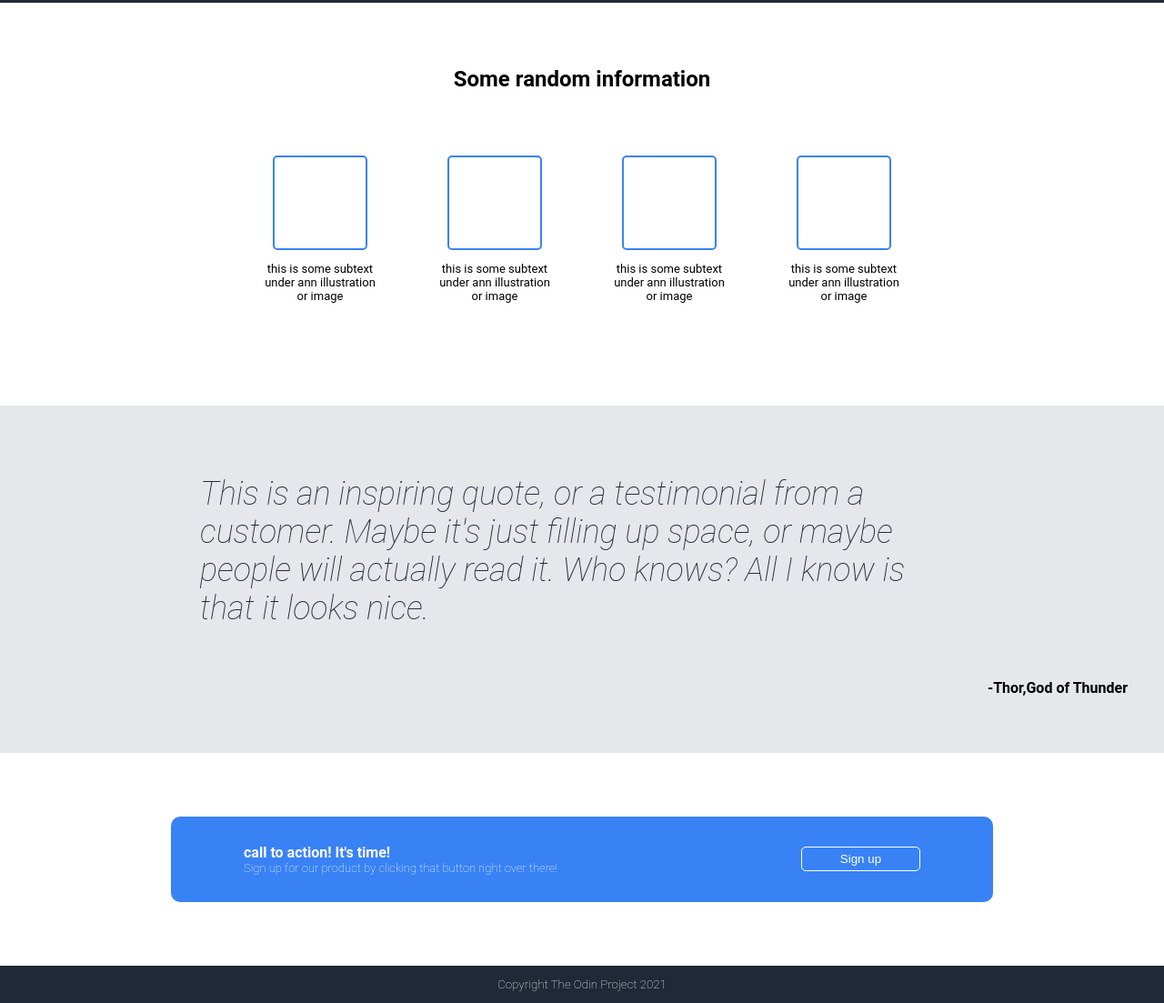
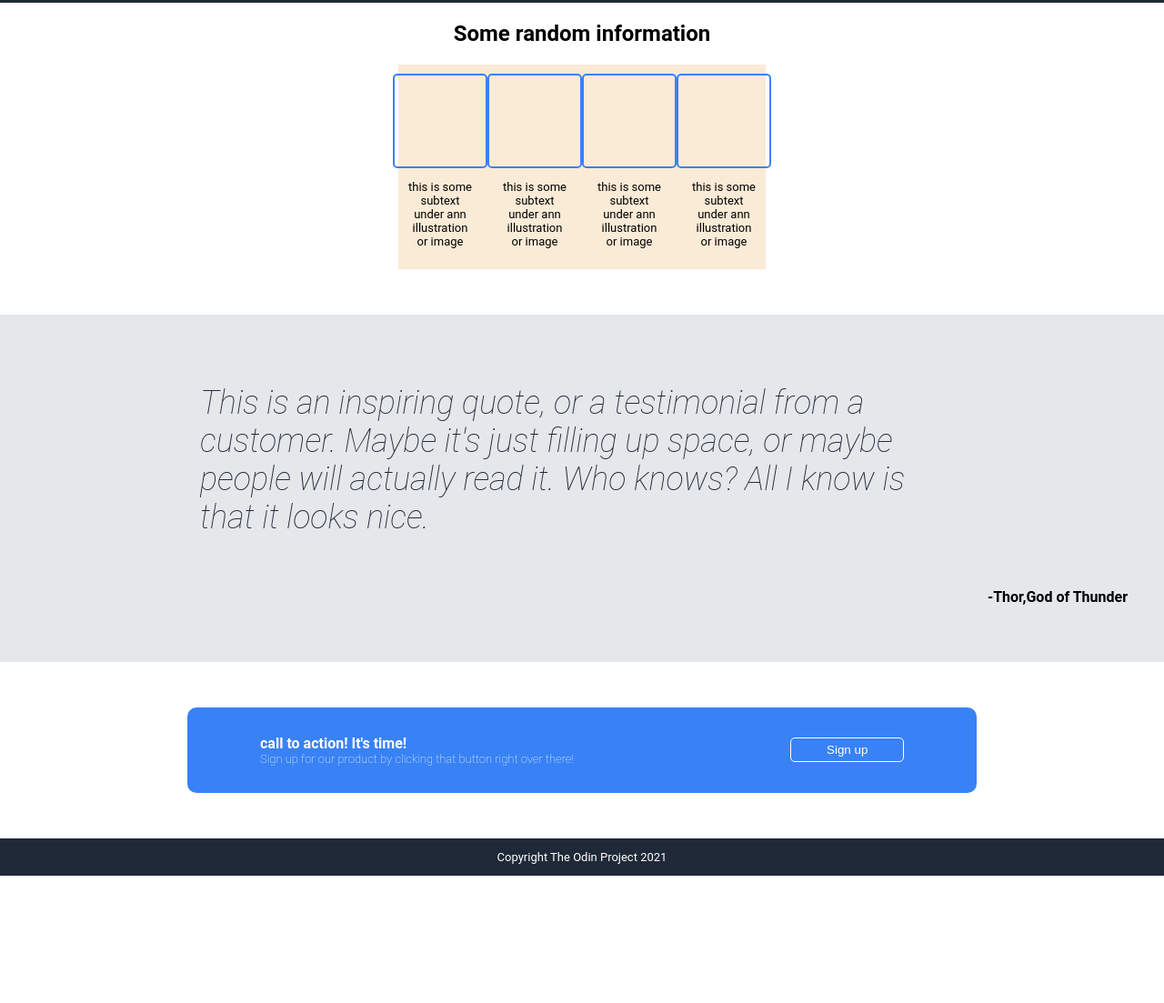
Before and after one commit to Henokmekonnen1234/landing-page, a plain HTML site: page index.html in a window 1280 px wide. Shown: the part 298-1401 px from the top of the page at 91% size. After the commit the page ends 1261 px from the top, so only its background shows below. Drawn offline with Linux system fonts and the light colour scheme.

Commit message:
some styles on the info section adjusted

```diff
--- a/style.css
+++ b/style.css
@@ -4,7 +4,7 @@ body {
     justify-content: space-between;
     margin: 0px;
     font-family: Roboto;
-    gap: 50px;
+    gap: 0px;
 }
 
 .header {
@@ -88,16 +88,20 @@ button, .blue-box {
     flex-direction: column;
     justify-content: center;
     align-items: center;
+    flex-wrap: wrap;
     padding: 0px;
     margin: 0;
+    padding-bottom: 50px;
 }
 
 .sections {
     display: flex;
     justify-content: center;
     align-items:center;
-    padding: 50px;
-    width: 60%;
+    gap: 0px;
+    padding: 10px;
+    width: 30%;
+    background-color: antiquewhite;
 }
 
 .section-title {
@@ -115,6 +119,7 @@ button, .blue-box {
 .content{
     display: flex;
     flex-direction: column;
+    flex-wrap: wrap;
     justify-content: center;
     align-items: center;
 }
@@ -157,7 +162,7 @@ button, .blue-box {
     display: flex;
     justify-content: center;
     align-items: center;
-    padding: 20px;
+    padding: 50px;
 }
 
 .blue-box {
@@ -200,6 +205,6 @@ button, .blue-box {
     align-items: center;
     background-color: #1F2937;
     color: white;
-    font-size: smaller;
-    font-weight: 100;
+    font-size: small;
+    font-weight: 400;
 }
```
